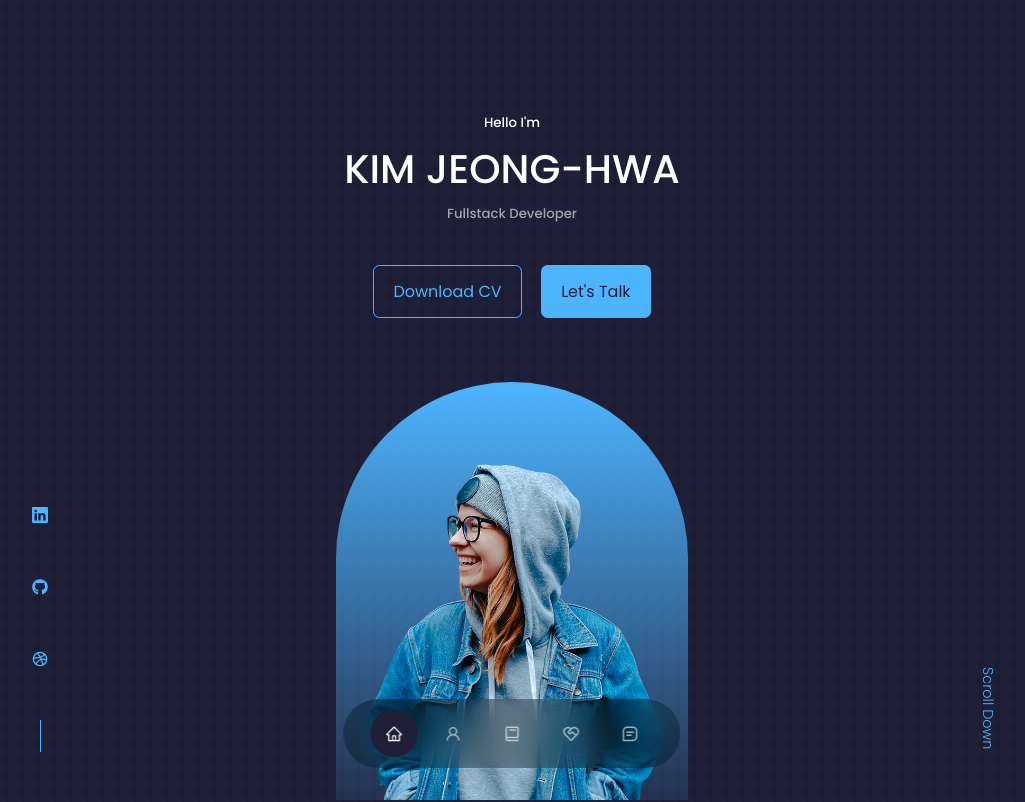
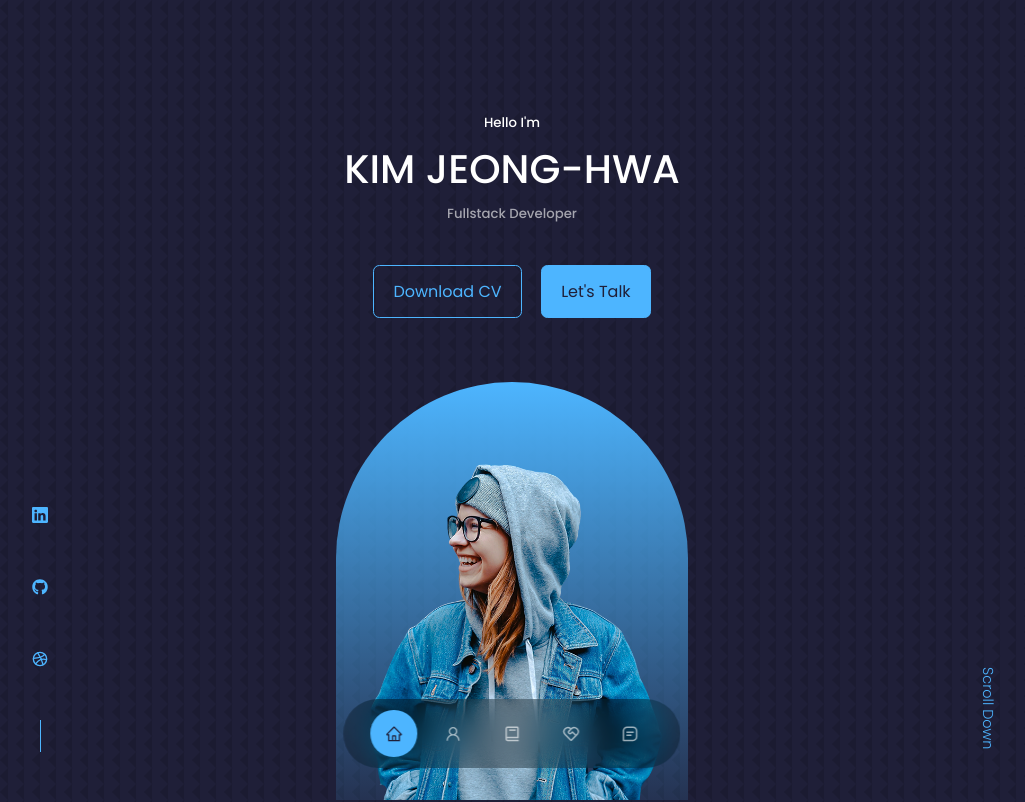
Before and after one commit to SaimHasanD/react-portfolio, a React (Create React App) app: page / in a window 1280 px wide. Shown: the top 802 px of the page, without its empty margins (128-1153 px from the left). Built offline with nearby package versions, Linux system fonts and the light colour scheme.

Commit message:
nav active change

```diff
--- a/src/components/contact/Contact.jsx
+++ b/src/components/contact/Contact.jsx
@@ -40,7 +40,7 @@ const Contact = () => {
             <BsWhatsapp className='contactOptionIcon'/>
             <h4>Whatsapp</h4>
             <h5>+88 01278-451350</h5>
-            <a href="https://api.whatsapp.com/send?phone=+8801766632130" target="_blank">Send a message</a>
+            <a href="https://api.whatsapp.com/send?phone=+923030770738" target="_blank">Send a message</a>
           </article>
         </div>
 {/*-------------------------------End Of Contact Option--------------------------------------*/}
--- a/src/components/nav/nav.css
+++ b/src/components/nav/nav.css
@@ -28,6 +28,6 @@ nav a:hover {
 }
 
 nav a.active {
-    background: var(--color-bg);
-    color: var(--color-white);
+    background: var(--color-primary);
+    color: var(--color-bg);
 }
```
